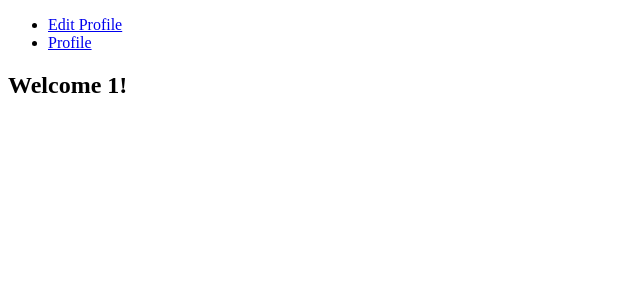
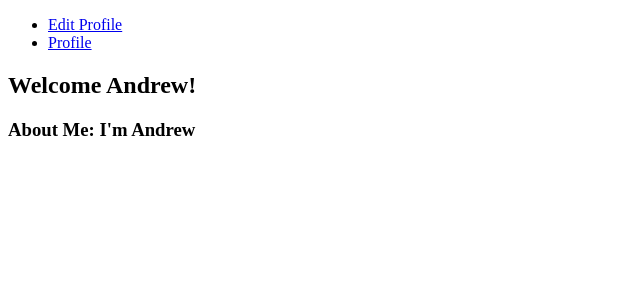
Before and after one commit to andr3wsc0tt/reduxproject, a React (Create React App) app: page /profile/1 in a window 1280 px wide. Shown: the top 300 px of the page, without its empty margins (0-640 px from the left). Built offline with nearby package versions, Linux system fonts and the light colour scheme.

Commit message:
render connection on profile

```diff
--- a/src/components/Profile.tsx
+++ b/src/components/Profile.tsx
@@ -12,11 +12,22 @@ export class ProfilePage extends React.Component<IProfilePageProps> {
   public render() {
     let {match, profiles} = this.props;
     let who = match.params.userId;
-
-    console.log(profiles, who);
+    let about = "";
+    if (who == profiles[0].id)
+    {
+      who = profiles[0].name;
+      about = profiles[0].aboutMe;
+    }
+    else{
+      who = "Stranger";
+      about = "Who are you?"
+    }
 
     return (
+      <>
         <h2>Welcome {who}!</h2>
+        <h3>About Me: {about}</h3>
+      </>
     );
   }
 }
```
